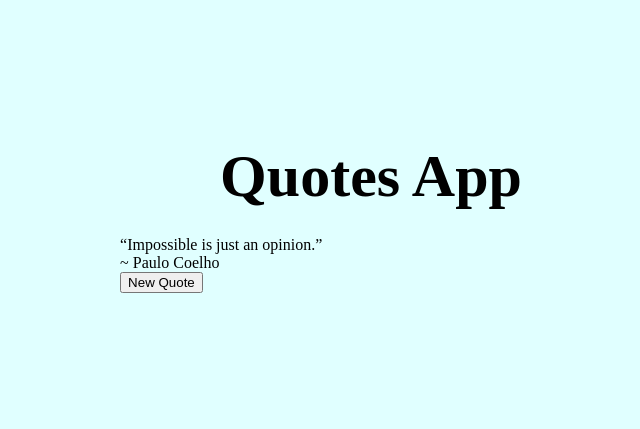
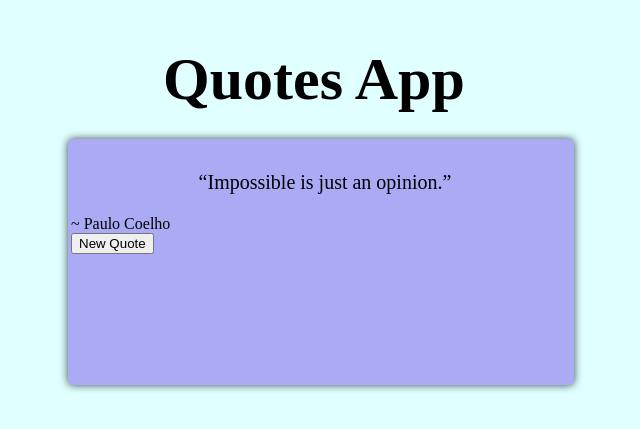
Before and after one commit to Ishazaka/Quotes-App, a plain HTML site: page index.html in a window 1280 px wide. Shown: the part 211-640 px from the top of the page, without its empty margins (319-959 px from the left). Drawn offline with Linux system fonts and the light colour scheme.

Commit message:
Update style.css

```diff
--- a/style.css
+++ b/style.css
@@ -13,3 +13,25 @@ font-size: 60px;
 margin-bottom: 25px;
 
 }
+
+.quotebox{
+ width: 500px;
+height: 240px;
+padding: 3px;
+margin: 5px;
+background-color: rgb(170, 170, 245);
+border-radius: 5px;
+box-shadow: 0 0 9px rgba(0, 0, 0, 0.733);
+}
+
+ .quotebox .firstquote{
+  padding: 4px;
+  width: 80%;
+  height: 40px;
+   margin-top: 5%;
+  margin-left: 10%;
+  font-size: 20px;
+ justify-content: center;
+ align-items: center;
+ text-align: center;
+}
```
